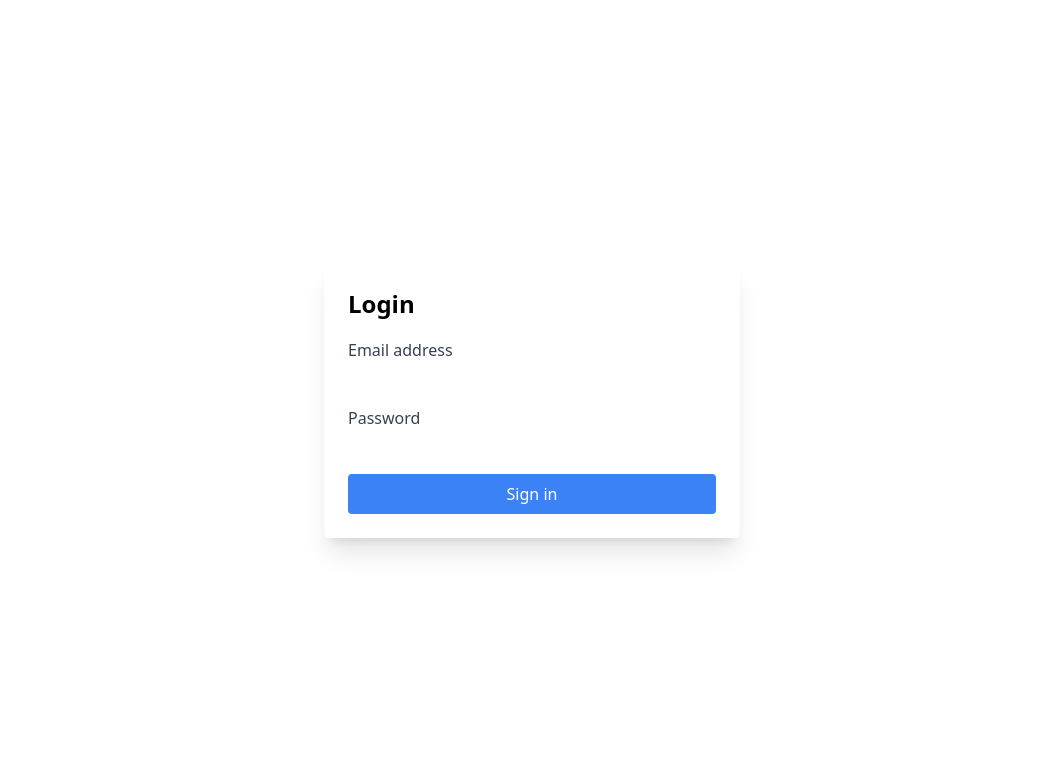
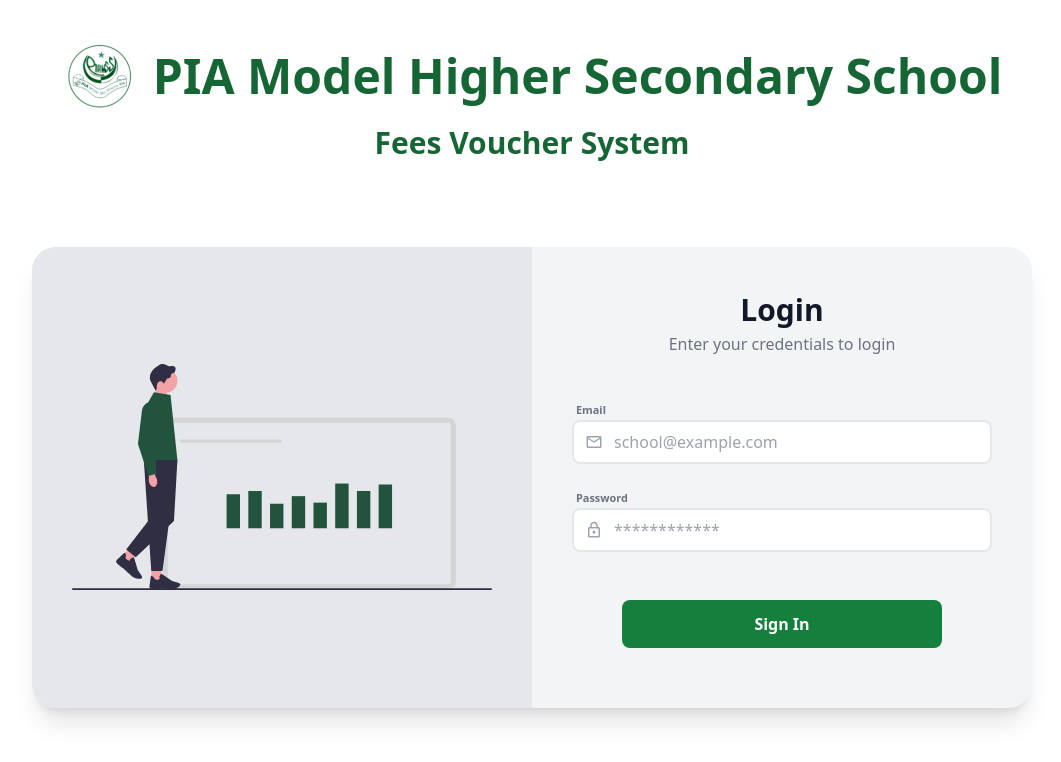
Before and after one commit to deepakkumar-pk/piamhss, a Next.js app: page /login in a window 1280 px wide. Shown: the top 762 px of the page, without its empty margins (108-1169 px from the left). Built offline with nearby package versions, Linux system fonts and the light colour scheme.

Commit message:
Login Screen modified

```diff
--- a/components/Header.js
+++ b/components/Header.js
@@ -18,6 +18,8 @@
 import Form from "../components/Forms/Form";
 import { deleteStudent, getStudents } from "../lib/helper";
 import { signOut } from "next-auth/react";
+import { FaPowerOff } from "react-icons/fa";
+
 
 const Header = () => {
   const visible = useSelector((state) => state.app.client.toggleForm);
@@ -143,11 +145,12 @@
           </div>
 
           <div className="text-center">
-            <div className="flex items-center justify-center w-full ">
+            <div className="flex items-center justify-center space-x-3  w-full ">
               <label
                 htmlFor="toggleAnnualFund"
                 className="flex items-center cursor-pointer"
               >
+                <div className="flex items-center justify-center ">
                   <div className="relative">
                     <input
                       id="toggleAnnualFund"
@@ -157,14 +160,24 @@
                       onChange={handleAnnualFund}
                     />
                     <div className="w-10 h-4 bg-green-900 rounded-full shadow-inner"></div>
-                  <div class="dot absolute w-6 h-6 bg-white rounded-full shadow -left-1 -top-1 transition"></div>
+                    <div className="dot absolute w-6 h-6 bg-white rounded-full shadow -left-1 -top-1 transition"></div>
                   </div>
-                <div className="ml-3 text-green-800 font-medium">
+                  <div className="ml-1 text-green-800 font-medium">
                     Annual Fund
                   </div>
+                </div>
               </label>
+              <div
+                className="flex items-center justify-center text-green-800 px-4 cursor-pointer"
+                onClick={() => signOut()}
+              >
+                <span className="mr-1 relative w-6 h-6 bg-white rounded-full shadow-2xl">
+                  <FaPowerOff className="text-xl absolute  " />
+                </span>
+
+                <button className="font-medium">Logout</button>
               </div>
-            <button onClick={()=>signOut()}>Logout</button>
+            </div>
           </div>
         </div>
         <div className="flex items-center justify-center">
--- a/pages/login/index.js
+++ b/pages/login/index.js
@@ -1,75 +1,147 @@
-import Link from "next/link";
 import React, { useState } from "react";
-
 import { signIn } from "next-auth/react";
 import { useRouter } from "next/router";
+import Image from "next/image";
+import { MdOutlineEmail, MdLockOutline } from "react-icons/md";
 
 const Login = () => {
   const router = useRouter();
   const [email, setEmail] = useState("");
   const [password, setPassword] = useState("");
+  const [error, setError] = useState(null);
 
 const submitHandler = async (e) => {
   e.preventDefault();
 
   try {
-      await signIn("credentials", {
+    const result = await signIn("credentials", {
       redirect: false,
       email,
       password,
     });
 
+    if (result.error) {
+      throw new Error(result.error);
+    }
+
     // Redirect to home page upon successful sign-in
     router.push("/");
   } catch (error) {
-      console.error("Sign in failed:", error);
+    console.error("Sign in failed:", error.message);
+    setError("Invalid email or password. Please try again.");
   }
 };
 
   return (
-    <div className="min-h-screen flex items-center justify-center">
-      <div className="max-w-md w-full space-y-8 p-4">
-        <form
-          className="bg-white p-6 rounded shadow-xl"
-          onSubmit={submitHandler}
+    <div className="min-w-screen min-h-screen py-8 flex flex-col items-center justify-start gap-y-8 px-5">
+      <div className="text-center">
+        <div className="flex items-center justify-center">
+          <div className="mr-4">
+            <Image
+              src={"/images/logo1.png"}
+              width={75}
+              height={75}
+              alt="School Logo"
+            />
+          </div>
+          <h1 className="text-3xl md:text-5xl text-green-800 font-bold py-2">
+            PIA Model Higher Secondary School
+          </h1>
+        </div>
+
+        <h5 className="text-lg md:text-3xl text-green-800 font-bold">
+          Fees Voucher System
+        </h5>
+      </div>
+      <div className="flex items-center justify-center min-h-[70vh]">
+        <div
+          className="bg-gray-100 text-gray-500 rounded-3xl shadow-xl w-full  overflow-hidden"
+          style={{ maxWidth: 1000 }}
         >
-          <h1 className="mb-4 text-2xl font-semibold">Login</h1>
-
-          <div className="mb-4">
-            <label htmlFor="email_field" className="block text-gray-700">
-              Email address
+          <div className="md:flex w-full">
+            <div className="flex md:flex-col sm:flex-row md:w-1/2 bg-gray-200 py-10 px-10 justify-center items-center">
+              <Image
+                className="mx-auto"
+                src={"/images/login.svg"}
+                width={200}
+                height={160}
+                priority
+                alt="Picture of the author"
+                style={{ width: "auto", height: "auto" }}
+              />
+            </div>
+            <div className="w-full md:w-1/2 py-10 px-5 md:px-10">
+              <div className="text-center mb-10">
+                <h1 className="font-bold text-3xl text-gray-900">Login</h1>
+                <p>Enter your credentials to login</p>
+              </div>
+              <div>
+                <div className="flex -mx-3">
+                  <div className="w-full px-3 mb-5">
+                    <label
+                      htmlFor="email"
+                      className="text-xs font-semibold px-1"
+                    >
+                      Email
                     </label>
+                    <div className="flex">
+                      <div className="w-10 z-10 pl-1 text-center pointer-events-none flex items-center justify-center">
+                        <MdOutlineEmail className="text-gray-400 text-lg" />
+                      </div>
                       <input
                         type="email"
-              id="email_field"
-              className="form-input mt-1 block w-full"
+                        className="w-full -ml-10 pl-10 pr-3 py-2 rounded-lg border-2 border-gray-200 outline-none focus:border-green-700"
+                        placeholder="school@example.com"
+                        name="email"
                         value={email}
                         onChange={(e) => setEmail(e.target.value)}
                       />
                     </div>
-
-          <div className="mb-4">
-            <label htmlFor="password_field" className="block text-gray-700">
+                  </div>
+                </div>
+                <div className="flex -mx-3">
+                  <div className="w-full px-3 mb-12">
+                    <label
+                      htmlFor="password"
+                      className="text-xs font-semibold px-1"
+                    >
                       Password
                     </label>
+                    <div className="flex">
+                      <div className="w-10 z-10 pl-1 text-center pointer-events-none flex items-center justify-center">
+                        <MdLockOutline className="text-gray-400 text-lg" />
+                      </div>
                       <input
                         type="password"
-              id="password_field"
-              className="form-input mt-1 block w-full"
+                        className="w-full -ml-10 pl-10 pr-3 py-2 rounded-lg border-2 border-gray-200 outline-none focus:border-green-700"
+                        placeholder="************"
+                        name="password"
                         value={password}
                         onChange={(e) => setPassword(e.target.value)}
                       />
                     </div>
-
+                  </div>
+                </div>
+                <div className="flex -mx-3">
+                  <div className="w-full px-3 mb-5">
                     <button
+                      onClick={submitHandler}
                       type="submit"
-            className="bg-blue-500 text-white p-2 rounded w-full"
+                      className="block w-full max-w-xs mx-auto bg-green-700 hover:bg-green-900 focus:bg-green-900 text-white rounded-lg px-3 py-3 font-semibold"
                     >
-            Sign in
+                      Sign In
                     </button>
-
-
-        </form>
+                    {error && (
+                      <p className="text-red-500 text-sm font-medium text-center mt-2 tracking-wide">
+                        {error}
+                      </p>
+                    )}
+                  </div>
+                </div>
+              </div>
+            </div>
+          </div>
+        </div>
       </div>
     </div>
   );
```
Also changed, not shown: public/images/login.svg (added). Lines whose indentation alone changed are shown as unchanged.
